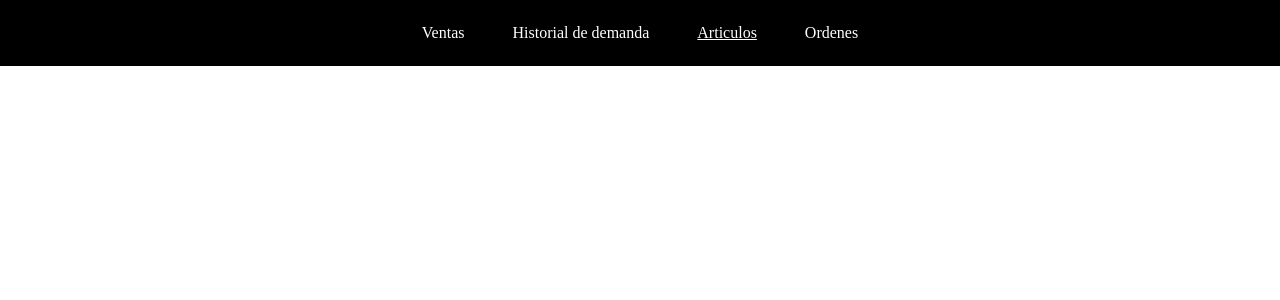
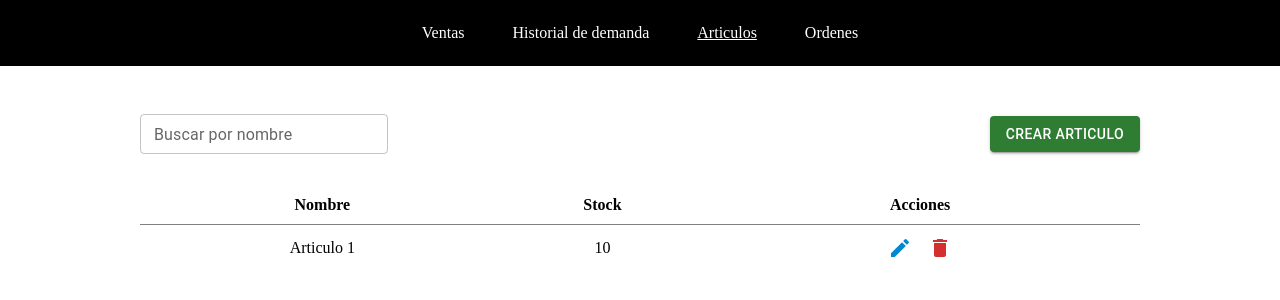
Before and after one commit to gonzzoli/inv-op-front, a React (Vite) app: page /articulos in a window 1280 px wide. Shown: the top 300 px of the page. Built offline with nearby package versions, Linux system fonts and the light colour scheme.

Commit message:
ABM articulos

```diff
--- a/package.json
+++ b/package.json
@@ -10,11 +10,15 @@
     "preview": "vite preview"
   },
   "dependencies": {
+    "@emotion/react": "^11.11.4",
+    "@emotion/styled": "^11.11.5",
+    "@mui/icons-material": "^5.15.19",
+    "@mui/material": "^5.15.19",
     "axios": "1.6.7",
     "dayjs": "1.11.10",
     "react": "^18.2.0",
     "react-dom": "^18.2.0",
-    "react-hook-form": "7.50.1",
+    "react-hook-form": "^7.50.1",
     "react-router-dom": "6.22.0"
   },
   "devDependencies": {
--- /dev/null
+++ b/src/componentes/Tabla/index.tsx
@@ -0,0 +1,45 @@
+import styles from "./styles.module.scss";
+
+type ColumnasTablaDeDatos<T> = {
+  visible: boolean;
+  nombreMostrado: string;
+  elementoMostrado: (fila: T) => React.ReactNode;
+};
+
+export type PropsTablaDeDatos<T> = {
+  columnas: ColumnasTablaDeDatos<T>[];
+  filas: T[];
+};
+
+const TablaDeDatos = <T,>({ columnas, filas }: PropsTablaDeDatos<T>) => {
+  return (
+    <div className={styles["contenedor-smart-list"]}>
+      <table className={styles["tabla"]}>
+        <thead>
+          <tr>
+            {columnas.map((columna, indice) => (
+              <th key={indice}>
+                <div>
+                  <p className={styles["texto-header"]}>{columna.nombreMostrado}</p>
+                </div>
+              </th>
+            ))}
+          </tr>
+        </thead>
+        <tbody>
+          {filas.map((fila, indiceFila) => (
+            <tr className={styles["fila"]} key={indiceFila}>
+              {columnas.map((columna, indiceColumna) => (
+                <td key={indiceColumna}>
+                  <div className={`${styles["celda"]}`}>{columna.elementoMostrado(fila)}</div>
+                </td>
+              ))}
+            </tr>
+          ))}
+        </tbody>
+      </table>
+    </div>
+  );
+};
+
+export default TablaDeDatos;
--- /dev/null
+++ b/src/componentes/Tabla/styles.module.scss
@@ -0,0 +1,33 @@
+.contenedor-smart-list {
+  width: 100%;
+  .tabla {
+    width: 100%;
+    border-collapse: collapse;
+    thead {
+      tr th {
+        padding: 10px 0;
+        border-bottom: 1px solid grey;
+      }
+    }
+    tbody {
+      width: 100%;
+      tr {
+        width: 100%;
+        td {
+          // Esto es porque si el td no tiene un height especifico
+          // el div hijo Contenedor no va a poder expandirse a ocupar todo el td
+          // con height 100% . Funciona parece pero no se en otros navegadores
+          // ademas de chrome
+          height: 1px;
+        }
+        .celda {
+          display: flex;
+          justify-content: center;
+          align-items: center;
+          height: 100%;
+          padding: 3px;
+        }
+      }
+    }
+  }
+}
--- /dev/null
+++ b/src/paginas/Articulos/ModalCrearArticulo.tsx
@@ -0,0 +1,44 @@
+import { Controller, useForm } from "react-hook-form";
+import styles from "./styles.module.scss";
+import { Button, TextField } from "@mui/material";
+
+type DatosFormularioCrearArticulo = {
+  costoAlmacenamiento: number;
+  costoOrden: number;
+  loteOptimo: number;
+  nombre: string;
+  puntoPedido: number;
+  stockActual: number;
+  stockSeguridad: number;
+  tiempoEntrePedidos: number;
+};
+
+export default function ModalCrearArticulo({ onClose }: { onClose: () => void }) {
+  const { control, reset, handleSubmit } = useForm<DatosFormularioCrearArticulo>();
+  return (
+    <div className={styles["modal-crear-articulo"]}>
+      <h2>Crear un articulo</h2>
+      <form
+        className={styles["form"]}
+        onSubmit={handleSubmit((dto) => {
+          console.log(dto);
+          onClose();
+        })}
+      >
+        <Controller
+          control={control}
+          name="nombre"
+          render={({ field }) => <TextField {...field} label="Nombre" />}
+        />
+        <Controller
+          control={control}
+          name="stockActual"
+          render={({ field }) => <TextField {...field} label="Stock actual" type="number" />}
+        />
+        <Button variant="contained" type="submit" color="success">
+          Crear
+        </Button>
+      </form>
+    </div>
+  );
+}
--- /dev/null
+++ b/src/paginas/Articulos/ModalEditarArticulo.tsx
@@ -0,0 +1,56 @@
+import { Controller, useForm } from "react-hook-form";
+import styles from "./styles.module.scss";
+import { Button, TextField } from "@mui/material";
+
+type DatosFormularioEditarArticulo = {
+  costoAlmacenamiento: number;
+  costoOrden: number;
+  loteOptimo: number;
+  nombre: string;
+  puntoPedido: number;
+  stockActual: number;
+  stockSeguridad: number;
+  tiempoEntrePedidos: number;
+};
+
+export default function ModalEditarArticulo({
+  onClose,
+  articulo,
+}: {
+  onClose: () => void;
+  articulo: { nombre: string; stockActual: number };
+}) {
+  const { control, reset, handleSubmit } = useForm<DatosFormularioEditarArticulo>({
+    defaultValues: articulo,
+  });
+
+  return (
+    <div className={styles["modal-editar-articulo"]}>
+      <h2>Editar un articulo</h2>
+      <h4>{articulo.nombre}</h4>
+      <form
+        className={styles["form"]}
+        onSubmit={handleSubmit((dto) => {
+          alert("Editado");
+          onClose();
+        })}
+      >
+        <Controller
+          control={control}
+          name="nombre"
+          render={({ field }) => <TextField {...field} label="Nombre" size="small" />}
+        />
+        <Controller
+          control={control}
+          name="stockActual"
+          render={({ field }) => (
+            <TextField {...field} label="Stock actual" type="number" size="small" />
+          )}
+        />
+        <Button variant="contained" type="submit" color="primary">
+          Editar
+        </Button>
+      </form>
+    </div>
+  );
+}
--- /dev/null
+++ b/src/paginas/Articulos/ModalEliminarArticulo.tsx
@@ -0,0 +1,27 @@
+import styles from "./styles.module.scss";
+import { Button } from "@mui/material";
+
+export default function ModalEliminarArticulo({
+  onClose,
+  articulo,
+}: {
+  onClose: () => void;
+  articulo: { nombre: string; stockActual: number };
+}) {
+  return (
+    <div className={styles["modal-eliminar-articulo"]}>
+      <h2>Eliminar un articulo</h2>
+      <h4>{articulo.nombre}</h4>
+
+      <p>¿Seguro que desea eliminar el articulo?</p>
+      <div className={styles["botones"]}>
+        <Button color="info" onClick={onClose} variant="contained">
+          No, volver
+        </Button>
+        <Button color="error" onClick={() => alert("Eliminado")} variant="contained">
+          Si, eliminar
+        </Button>
+      </div>
+    </div>
+  );
+}
--- a/src/paginas/Articulos/index.tsx
+++ b/src/paginas/Articulos/index.tsx
@@ -1,7 +1,87 @@
-
+import { useState } from "react";
+import styles from "./styles.module.scss";
+import { Button, IconButton, Modal, TextField } from "@mui/material";
+import TablaDeDatos, { PropsTablaDeDatos } from "../../componentes/Tabla";
+import { Delete, Edit } from "@mui/icons-material";
+import ModalCrearArticulo from "./ModalCrearArticulo";
+import ModalEditarArticulo from "./ModalEditarArticulo";
+import ModalEliminarArticulo from "./ModalEliminarArticulo";
 
 export default function PaginaArticulos() {
-    return (
-        <div></div>
-    )
+  const [nombreBuscado, setNombreBuscado] = useState<string>("");
+  const [creandoArticulo, setCreandoArticulo] = useState<boolean>(false);
+  const [editandoArticulo, setEditandoArticulo] = useState<null | {
+    nombre: string;
+    stockActual: number;
+  }>(null);
+  const [eliminandoArticulo, setEliminandoArticulo] = useState<null | {
+    nombre: string;
+    stockActual: number;
+  }>(null);
+
+  const columnasTabla: PropsTablaDeDatos<{ nombre: string; stockActual: number }>["columnas"] = [
+    {
+      visible: true,
+      nombreMostrado: "Nombre",
+      elementoMostrado: (articulo) => articulo.nombre,
+    },
+    {
+      visible: true,
+      nombreMostrado: "Stock",
+      elementoMostrado: (articulo) => articulo.stockActual,
+    },
+    {
+      visible: true,
+      nombreMostrado: "Acciones",
+      elementoMostrado: (articulo) => (
+        <div className={styles["celda-acciones"]}>
+          <IconButton onClick={() => setEditandoArticulo(articulo)}>
+            <Edit color="info" />
+          </IconButton>
+          <IconButton onClick={() => setEliminandoArticulo(articulo)}>
+            <Delete color="error" />
+          </IconButton>
+        </div>
+      ),
+    },
+  ];
+
+  return (
+    <>
+      <Modal open={creandoArticulo} onClose={() => setCreandoArticulo(false)}>
+        <ModalCrearArticulo onClose={() => setCreandoArticulo(false)} />
+      </Modal>
+      <Modal open={editandoArticulo !== null} onClose={() => setEditandoArticulo(null)}>
+        <ModalEditarArticulo
+          articulo={editandoArticulo!}
+          onClose={() => setEditandoArticulo(null)}
+        />
+      </Modal>
+      <Modal open={eliminandoArticulo !== null} onClose={() => setEliminandoArticulo(null)}>
+        <ModalEliminarArticulo
+          articulo={eliminandoArticulo!}
+          onClose={() => setEliminandoArticulo(null)}
+        />
+      </Modal>
+      <div className={styles["contenedor-pantalla"]}>
+        <div className={styles["buscador-boton"]}>
+          <TextField
+            onChange={(e) => setNombreBuscado(e.target.value)}
+            label="Buscar por nombre"
+            variant="outlined"
+            size="small"
+          />
+          <Button onClick={() => setCreandoArticulo(true)} variant="contained" color="success">
+            Crear articulo
+          </Button>
+        </div>
+        <div className={styles["contenedor-tabla"]}>
+          <TablaDeDatos
+            columnas={columnasTabla}
+            filas={[{ nombre: "Articulo 1", stockActual: 10 }]}
+          />
+        </div>
+      </div>
+    </>
+  );
 }
--- /dev/null
+++ b/src/paginas/Articulos/styles.module.scss
@@ -0,0 +1,50 @@
+.contenedor-pantalla {
+  max-width: 1000px;
+  margin: auto;
+  .buscador-boton {
+    display: flex;
+    justify-content: space-between;
+    align-items: center;
+    margin-bottom: 2rem;
+  }
+}
+
+.modal-crear-articulo,
+.modal-eliminar-articulo,
+.modal-editar-articulo {
+  position: absolute;
+  top: 50%;
+  left: 50%;
+  transform: translate(-50%, -50%);
+  background-color: white;
+  padding: 2rem;
+  border-radius: 10px;
+  h2 {
+    margin-bottom: 1rem;
+  }
+  form {
+    display: flex;
+    flex-direction: column;
+    gap: 1.2rem;
+  }
+}
+
+.modal-eliminar-articulo {
+  h4 {
+    margin-bottom: 1rem;
+  }
+  p {
+    margin-bottom: 1rem;
+  }
+  .botones {
+    display: flex;
+    justify-content: space-between;
+    align-items: center;
+  }
+}
+
+.modal-editar-articulo {
+  h4 {
+    margin-bottom: 1rem;
+  }
+}
--- a/src/paginas/Inicio/index.tsx
+++ b/src/paginas/Inicio/index.tsx
@@ -38,7 +38,9 @@ export default function PaginaInicio() {
           </Link>
         ))}
       </div>
-      <Outlet />
+      <div className={styles["contenedor-outlet"]}>
+        <Outlet />
+      </div>
     </div>
   );
 }
--- a/src/paginas/Inicio/styles.module.scss
+++ b/src/paginas/Inicio/styles.module.scss
@@ -10,4 +10,7 @@
       color: white;
     }
   }
+  .contenedor-outlet {
+    padding: 3rem;
+  }
 }
```
Also changed, not shown: 1 other file (tests, documents, lock files or other folders).
